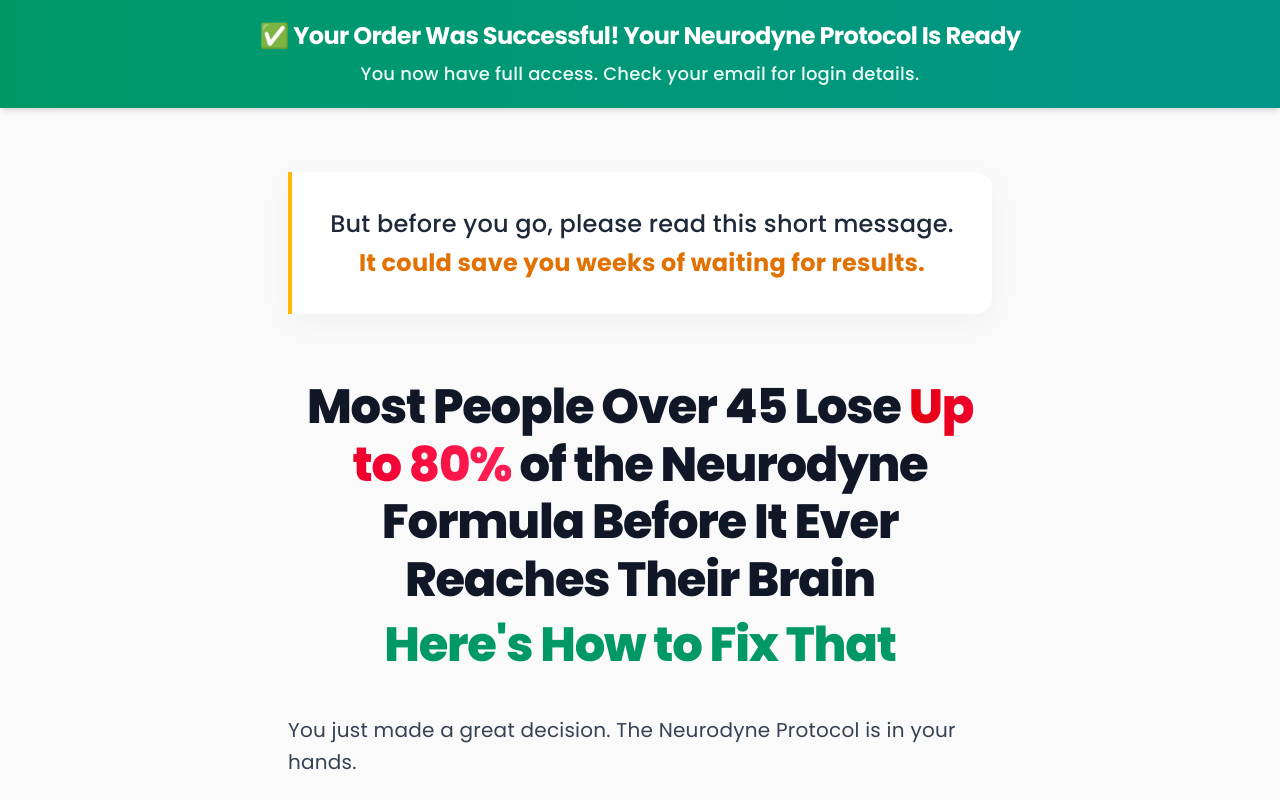
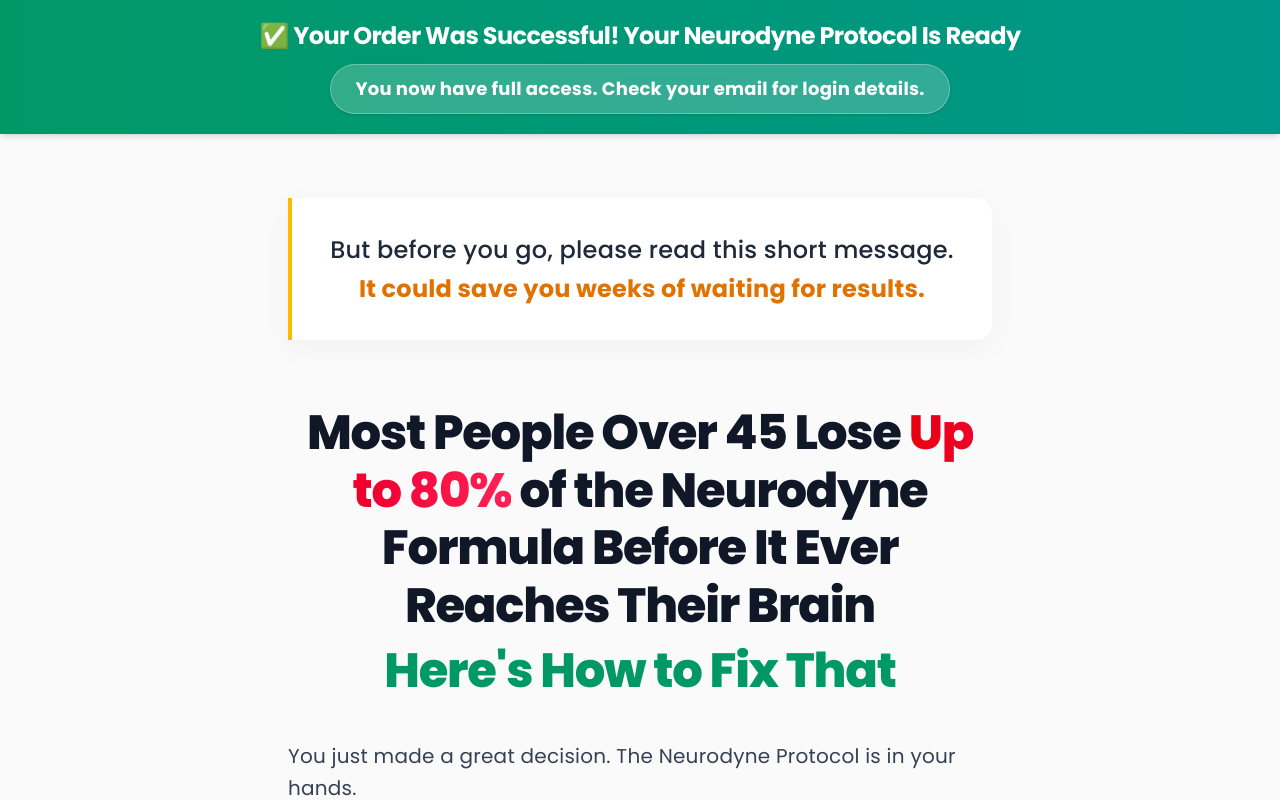
Before and after one commit to gabrielcoragem/Upsell, a React (Vite) app: page / in a window 1280 px wide. Shown: the top 800 px of the page. Built offline with nearby package versions, Linux system fonts and the light colour scheme.

Commit message:
style: update success banner design and clear readme

```diff
--- a/src/App.tsx
+++ b/src/App.tsx
@@ -8,10 +8,10 @@
       {/* Top Success Banner */}
       <div className="w-full bg-gradient-to-r from-emerald-600 to-teal-600 py-5 px-4 shadow-md">
         <div className="max-w-3xl mx-auto text-center">
-          <h1 className="text-xl md:text-2xl font-bold text-white tracking-tight flex items-center justify-center gap-2 mb-2">
+          <h1 className="text-xl md:text-2xl font-bold text-white tracking-tight flex items-center justify-center gap-2 mb-3">
             ✅ Your Order Was Successful! Your Neurodyne Protocol Is Ready
           </h1>
-          <p className="text-emerald-50 text-base md:text-lg font-medium">
+          <p className="inline-block bg-white/20 text-white px-6 py-2.5 rounded-full text-base md:text-lg font-bold shadow-sm backdrop-blur-sm border border-white/30">
             You now have full access. Check your email for login details.
           </p>
         </div>
```
Also changed, not shown: 1 other file (tests, documents, lock files or other folders).
